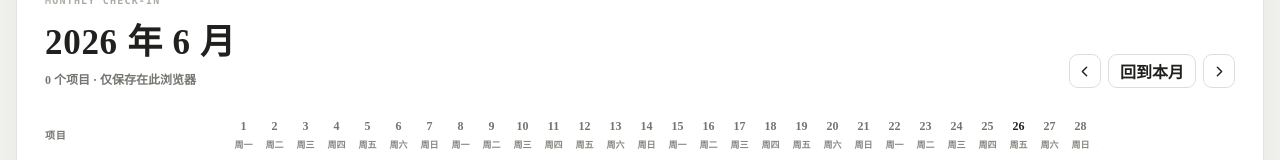
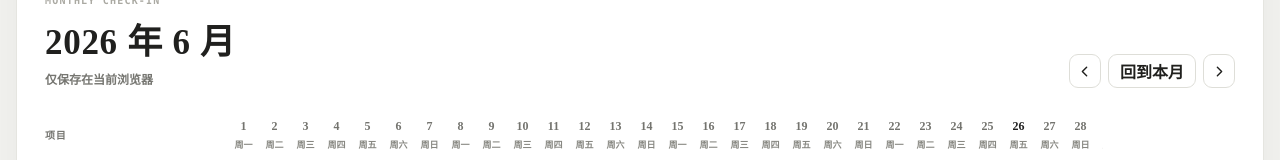
Before and after one commit to sange1022/project-checkin-dashboard, a React (Vite) app: page / in a window 1280 px wide. Shown: the part 203-363 px from the top of the page. Built offline with nearby package versions, Linux system fonts and the light colour scheme; the HTML template or start-up script is replaced by a standard one.

Commit message:
feat: show sync status below period title

```diff
--- a/src/App.tsx
+++ b/src/App.tsx
@@ -147,8 +147,14 @@
   })
 
   const monthTitle = `${anchor.getFullYear()} 年 ${anchor.getMonth() + 1} 月`
-  const activeCount = state.projects.filter((project) => !project.archived).length
   const todayKey = toDateKey(today)
+  const syncSummary = suiteSync.status === 'synced'
+    ? '数据已同步'
+    : suiteSync.status === 'syncing'
+      ? '正在同步'
+      : suiteSync.status === 'connecting'
+        ? '正在连接'
+        : suiteSync.message
 
   const saveRandomResult = (categoryId: AppState['randomCategories'][number]['id'], result: { itemId: string; name: string }) => update((current) => ({
     ...current,
@@ -282,7 +288,7 @@
           <div>
             <p className="eyebrow">{state.view === 'day' ? 'MONTHLY CHECK-IN' : state.view === 'week' ? 'LAST 12 WEEKS' : 'LAST 12 MONTHS'}</p>
             <h1>{state.view === 'day' ? monthTitle : state.view === 'week' ? '最近 12 周' : '最近 12 个月'}</h1>
-            <p className="period-meta">{activeCount} 个项目 · 仅保存在此浏览器</p>
+            <p className="period-meta" role="status">{syncSummary}</p>
           </div>
           {state.view === 'day' && (
             <div className="month-navigation">
```
Also changed, not shown: 1 other file (tests, documents, lock files or other folders).
